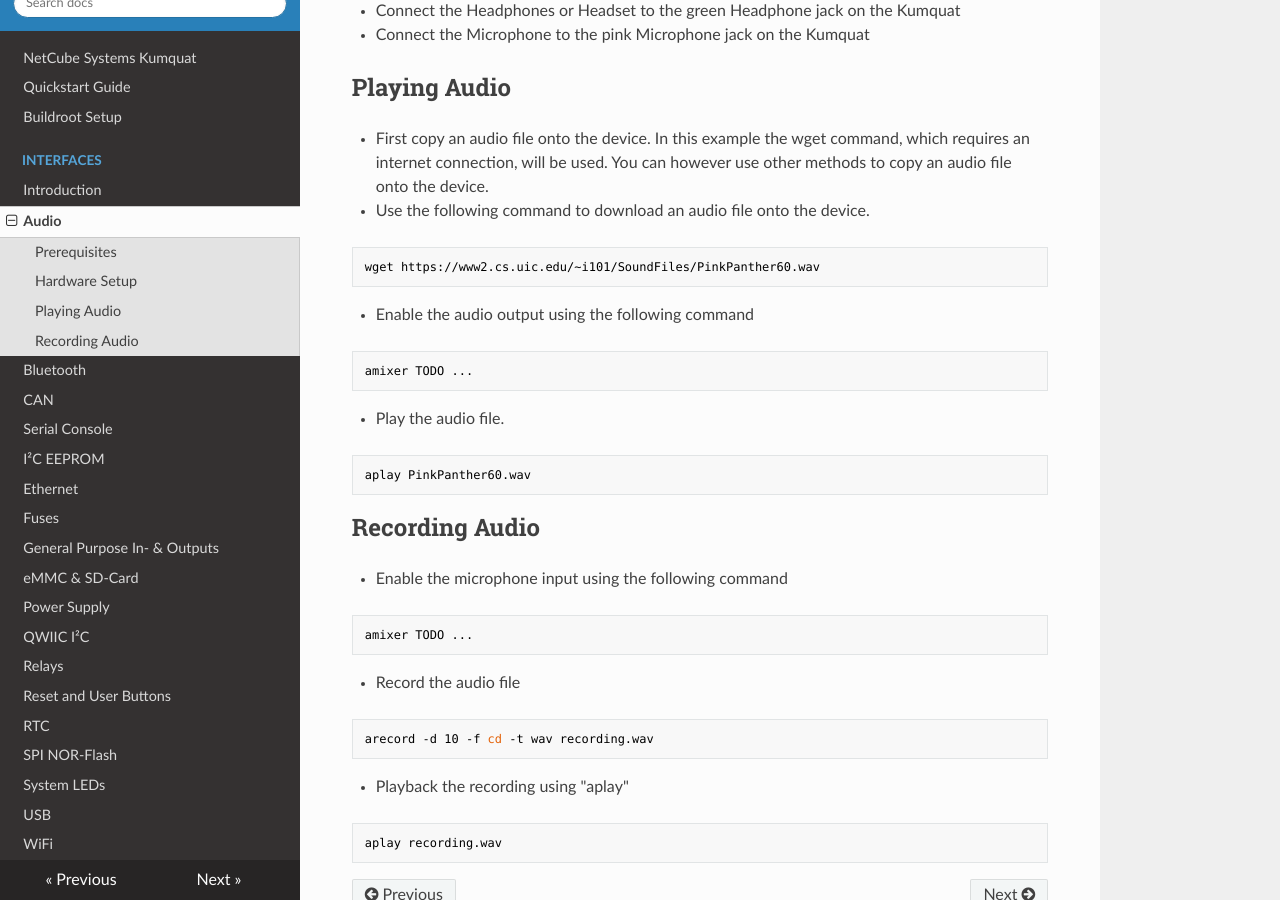
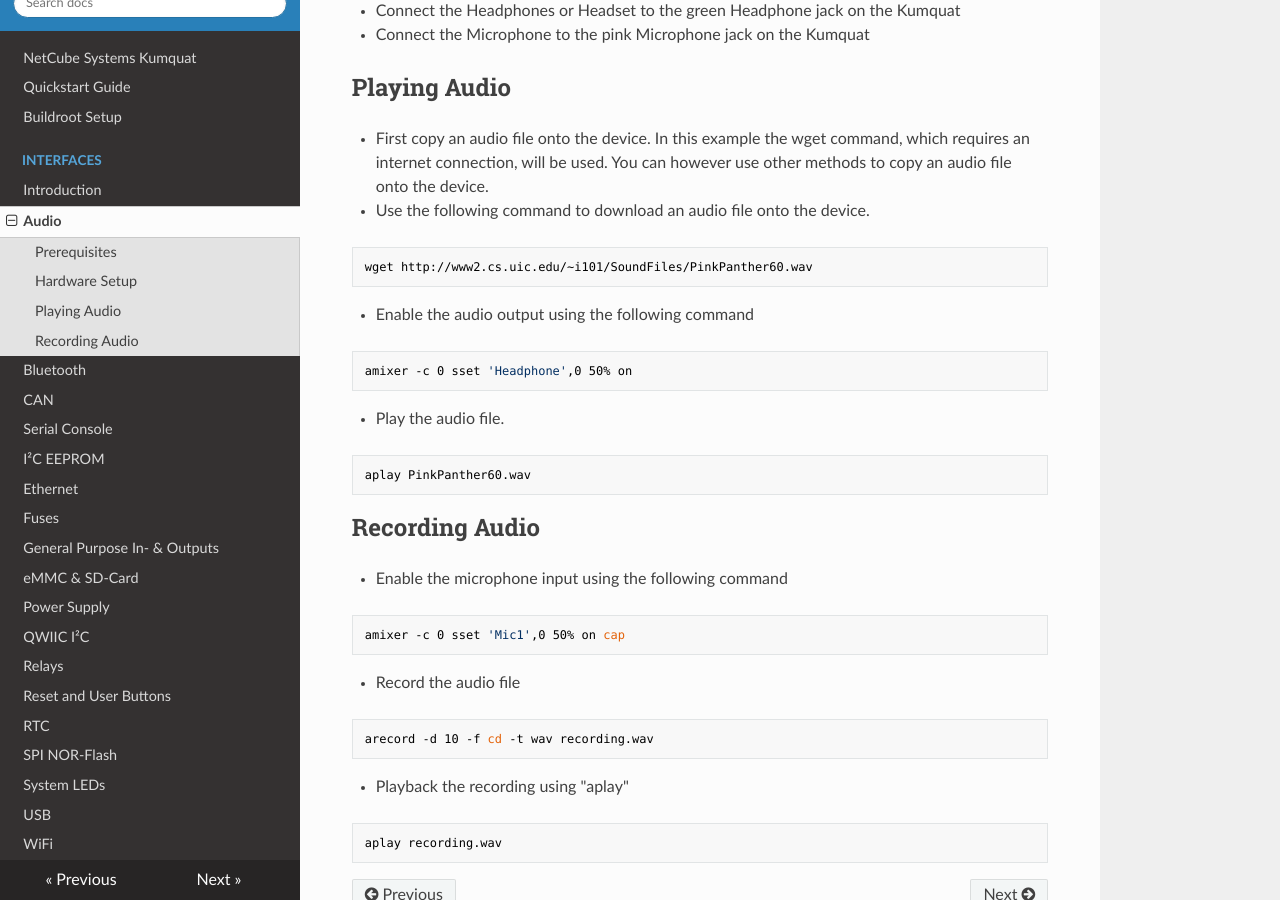
Before and after one commit to NetCube-Systems-Austria/Kumquat-Docs, an MkDocs documentation site: the page built from docs/interfaces/audio.md, in a window 1280 px wide and 900 px high, scrolled down 1435 px. Built offline with MkDocs 1.6.1, drawn with Linux system fonts in a browser that asks for light colours; nearby versions of some CDN libraries.

Commit message:
„docs/interfaces/audio.md“ ändern

````diff
--- a/docs/interfaces/audio.md
+++ b/docs/interfaces/audio.md
@@ -26,13 +26,13 @@ Before you begin, make sure you have the following:
 - Use the following command to download an audio file onto the device.
 
 ```sh
-wget https://www2.cs.uic.edu/~i101/SoundFiles/PinkPanther60.wav
+wget http://www2.cs.uic.edu/~i101/SoundFiles/PinkPanther60.wav
 ```
 
 - Enable the audio output using the following command
 
 ```sh
-amixer TODO ...
+amixer -c 0 sset 'Headphone',0 50% on
 ```
 
 - Play the audio file.
@@ -46,7 +46,7 @@ aplay PinkPanther60.wav
 - Enable the microphone input using the following command
 
 ```sh
-amixer TODO ...
+amixer -c 0 sset 'Mic1',0 50% on cap
 ```
 
 - Record the audio file
````
